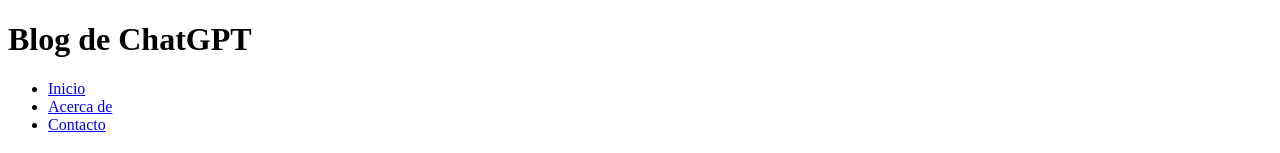
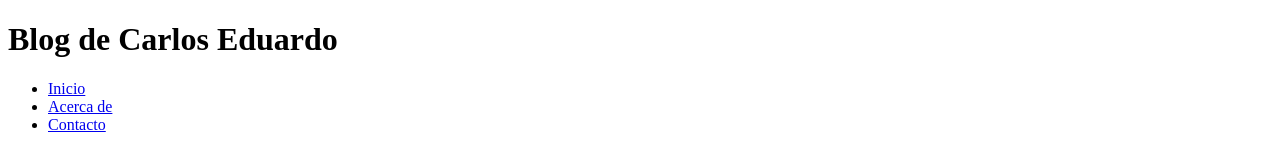
Before and after one commit to Gatote/congenial-train, a plain HTML site: page blog.html in a window 1280 px wide. Shown: the top 153 px of the page. Drawn offline with Linux system fonts and the light colour scheme.

Commit message:
Editando blog.html

```diff
--- a/blog.html
+++ b/blog.html
@@ -6,7 +6,7 @@
   </head>
   <body>
     <header>
-      <h1>Blog de ChatGPT</h1>
+      <h1>Blog de Carlos Eduardo</h1>
       <nav>
         <ul>
           <li><a href="#">Inicio</a></li>
```
